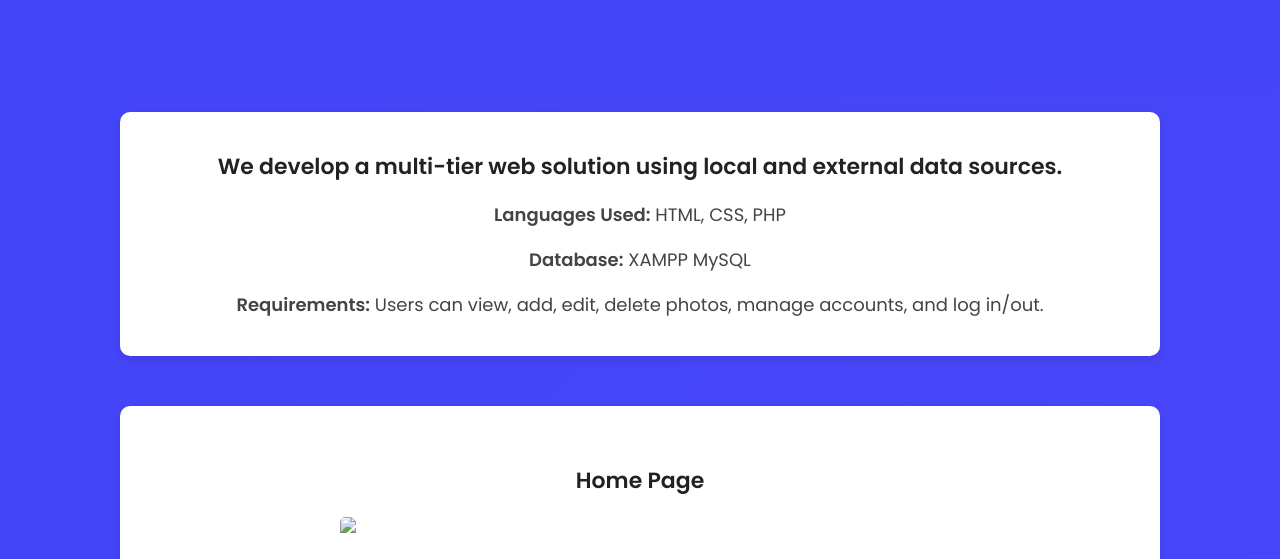
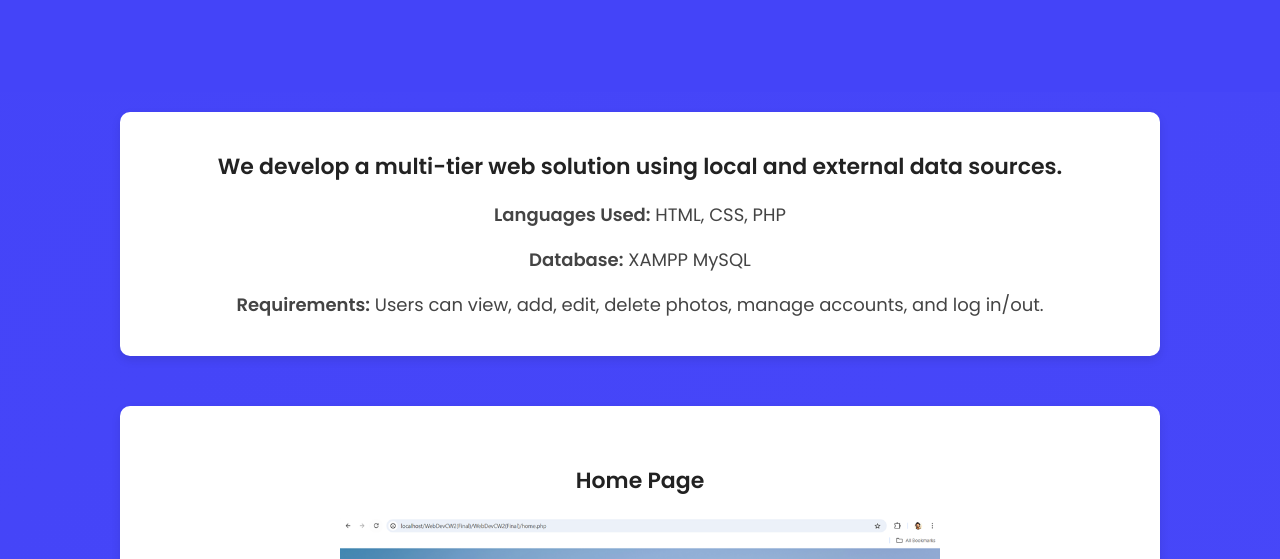
Before and after one commit to YOGESYPC/yogesypc.github.io, a plain HTML site: page web_design.html in a window 1280 px wide. Shown: the part 236-795 px from the top of the page. Drawn offline with Linux system fonts and the light colour scheme; files whose address does not match are found by name.

Commit message:
Update web_design.html

```diff
--- a/web_design.html
+++ b/web_design.html
@@ -41,7 +41,7 @@
   <section class="project-container">
     <div class="project">
       <h2>Home Page</h2>
-      <img src="./webassests/project1webpic1.png" alt="Home Page">
+      <img src="project1webpic1.png" alt="Home Page">
       <p>Users can enter album titles, upload photos, and leave comments in an album.</p>
     </div>
 
```
